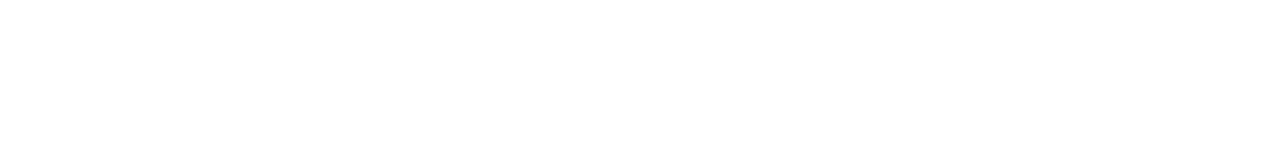
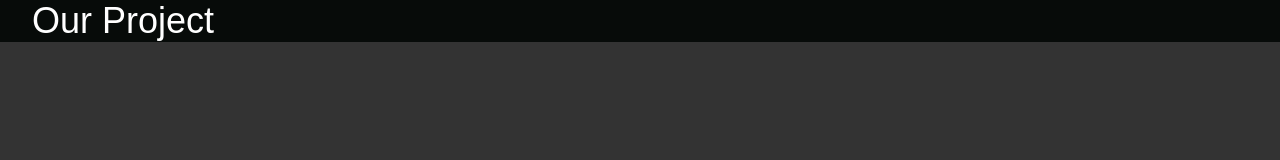
Before and after one commit to vinceedesu/CET-WebDev-Project, a plain HTML site: page index.html in a window 1280 px wide. Drawn offline with Linux system fonts and the light colour scheme.

Commit message:
css html

```diff
--- a/index.html
+++ b/index.html
@@ -4,10 +4,16 @@
     <meta charset="UTF-8">
     <meta http-equiv="X-UA-Compatible" content="IE=edge">
     <meta name="viewport" content="width=device-width, initial-scale=1.0">
-    <title>Document</title>
+    <title>CET 5 Project</title>
     <script src="script.js"></script>
+    <link rel="stylesheet" href="style.css">
 </head>
 <body>
-
+    <div class="main">
+        <header>
+            <div class="logo"></div>
+            <span>Our Project</span>
+        </header>
+    </div>
 </body>
 </html>
--- a/style.css
+++ b/style.css
@@ -0,0 +1,25 @@
+*{
+    padding: 0;
+    margin: 0;
+    font-family: arial;
+    scroll-behavior: smooth;
+}
+
+:root{
+    --bgColorDark: #333333;
+    --headerColor: #070b09;
+    --whiteTextOnDark:rgb(255, 255, 255);
+}
+body{
+   background-color: var(--bgColorDark);
+}
+
+header{
+    background-color: var(--headerColor);
+}
+
+header span{
+    color: var(--whiteTextOnDark);
+    padding: 2rem;
+    font-size: 36px;
+}
```
